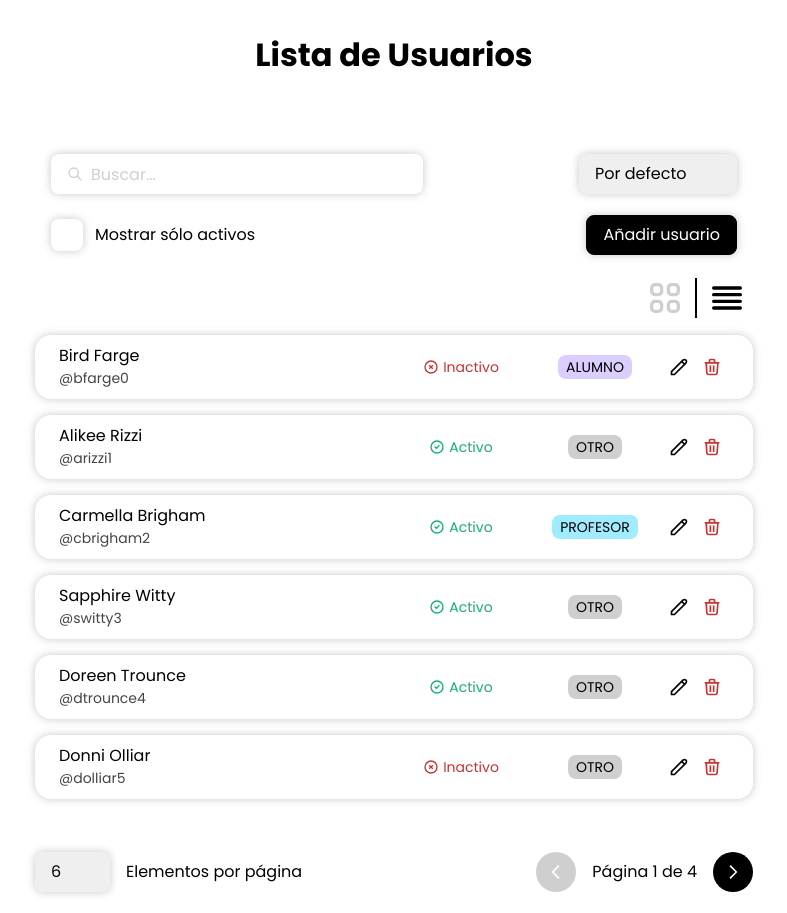
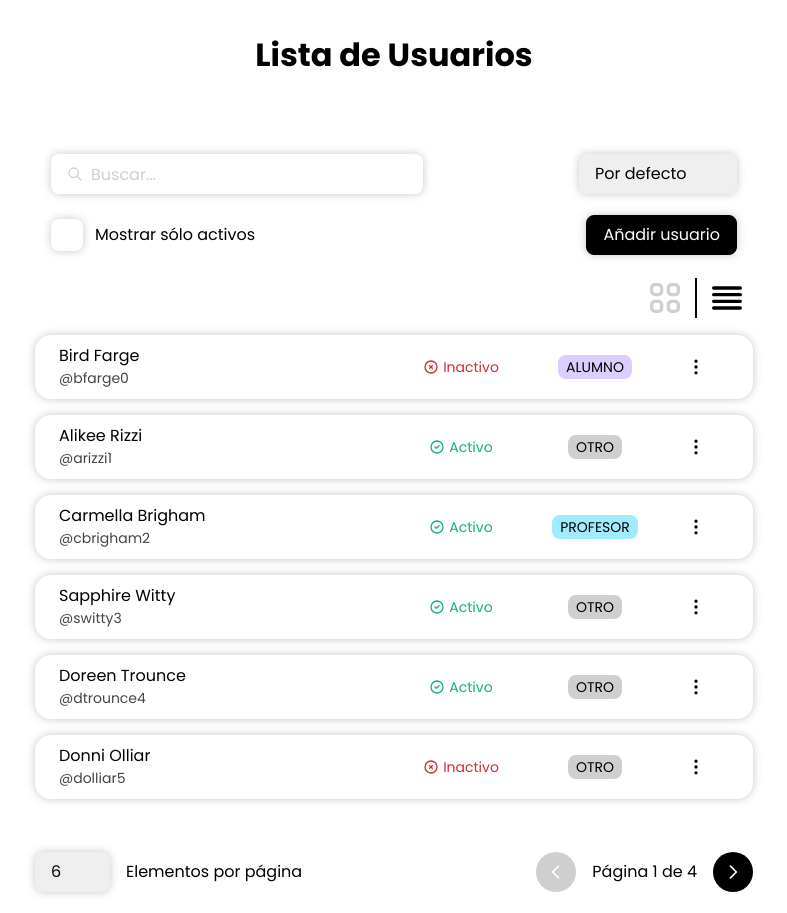
Before and after one commit to Nheil3Dev/react-users-list, a React (Vite) app: page / in a window 1280 px wide. Shown: the whole page, without its empty margins (246-1033 px from the left). Built offline with nearby package versions, Linux system fonts and the light colour scheme; data requests are answered from the project's data file; some icons are missing.

Commit message:
User actions to dropdown

```diff
--- a/src/components/user/UserActions.jsx
+++ b/src/components/user/UserActions.jsx
@@ -1,39 +1,62 @@
 import { useState } from 'react'
+import { useDropdown } from '../../lib/hooks/useDropdown'
 import { IconButton } from '../buttons/IconButton'
+import DotsIcon from '../icons/DotsIcon'
 import PencilIcon from '../icons/PencilIcon'
 import TrashIcon from '../icons/TrashIcon'
 import { Modal } from '../modal/Modal'
 import { UserDeleteForm } from '../user-forms/UserDeleteForm'
 import { UserEditForm } from '../user-forms/UserEditForm'
+import style from './UserActions.module.css'
 
 export const UserActions = ({ user }) => {
-	const [modalContent, setModalContent] = useState()
+	const { modalContent, closeModal, openEditModal, openDeleteModal } =
+		useModal(user)
+
+	const { dropdownOpened, openDropdown, closeDropdown, dropdownRef } =
+		useDropdown()
 	return (
-		<>
-			<Modal closeModal={() => setModalContent()}>{modalContent}</Modal>
-			<IconButton
-				icon={PencilIcon}
-				onClick={() => {
-					setModalContent(
-						<UserEditForm
-							currentUser={user}
-							closeModal={() => setModalContent()}
-						/>
-					)
-				}}
-			/>
-			<IconButton
-				kind='red'
-				icon={TrashIcon}
-				onClick={() =>
-					setModalContent(
-						<UserDeleteForm
-							currentUser={user}
-							closeModal={() => setModalContent()}
-						/>
-					)
-				}
-			/>
-		</>
+		<div className={style.wrapper}>
+			<Modal closeModal={closeModal}>{modalContent}</Modal>
+			<IconButton icon={DotsIcon} onClick={openDropdown} />
+
+			{dropdownOpened && (
+				<ul
+					className={style.dropdown}
+					onClick={closeDropdown}
+					ref={dropdownRef}
+				>
+					<li className={style.row} onClick={openEditModal}>
+						<PencilIcon className={style.icon} />
+						<span>Editar</span>
+					</li>
+					<li className={style.row} onClick={openEditModal}>
+						<PencilIcon className={style.icon} />
+						<span>Cambiar foto</span>
+					</li>
+					<li className={style.row} onClick={openDeleteModal}>
+						<TrashIcon className={style.icon} />
+						<span>Eliminar</span>
+					</li>
+				</ul>
+			)}
+		</div>
 	)
 }
+
+const useModal = user => {
+	const [modalContent, setModalContent] = useState()
+
+	const closeModal = () => setModalContent()
+
+	const openEditModal = () => {
+		setModalContent(<UserEditForm currentUser={user} closeModal={closeModal} />)
+	}
+
+	const openDeleteModal = () =>
+		setModalContent(
+			<UserDeleteForm currentUser={user} closeModal={closeModal} />
+		)
+
+	return { modalContent, closeModal, openEditModal, openDeleteModal }
+}
--- /dev/null
+++ b/src/components/user/UserActions.module.css
@@ -0,0 +1,42 @@
+.wrapper {
+	position: relative;
+}
+
+.dropdown {
+	position: absolute;
+	top: 0;
+	right: 0;
+	z-index: 100;
+
+	margin: 0;
+	padding: 0;
+	list-style: none;
+
+	background-color: var(--color-white);
+	box-shadow: var(--shadow-sm);
+	border-radius: var(--radius-md);
+	font-size: var(--text-sm);
+
+	width: 11rem;
+
+	overflow: hidden;
+}
+
+.row {
+	display: flex;
+	align-items: center;
+	gap: 1rem;
+
+	padding: 1rem 1.25rem;
+
+	cursor: pointer;
+}
+
+.row:hover {
+	background-color: var(--color-lightgray);
+}
+
+.icon {
+	height: 1.25rem;
+	width: 1.25rem;
+}
--- /dev/null
+++ b/src/lib/hooks/useDropdown.js
@@ -0,0 +1,27 @@
+import { useEffect, useRef, useState } from 'react'
+
+export const useDropdown = () => {
+	const [dropdownOpened, setDropdownOpened] = useState(false)
+	const dropdownRef = useRef(null)
+
+	useEffect(() => {
+		if (!dropdownOpened) return
+
+		const handleClickOutside = ev => {
+			if (!dropdownRef.current.contains(ev.target)) closeDropdown()
+		}
+
+		document.addEventListener('click', handleClickOutside, { capture: true })
+
+		return () =>
+			document.removeEventListener('click', handleClickOutside, {
+				capture: true
+			})
+	}, [dropdownOpened])
+
+	const openDropdown = () => setDropdownOpened(true)
+
+	const closeDropdown = () => setDropdownOpened(false)
+
+	return { dropdownOpened, openDropdown, closeDropdown, dropdownRef }
+}
```
